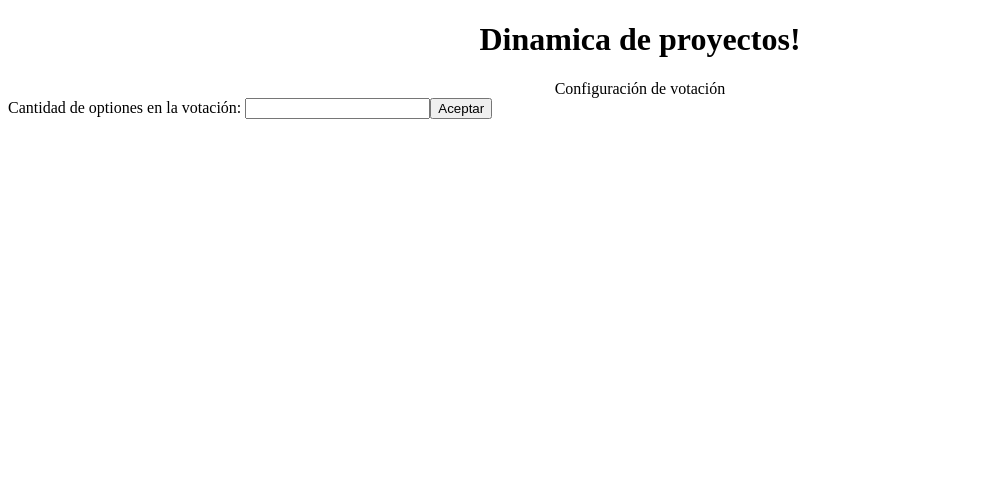
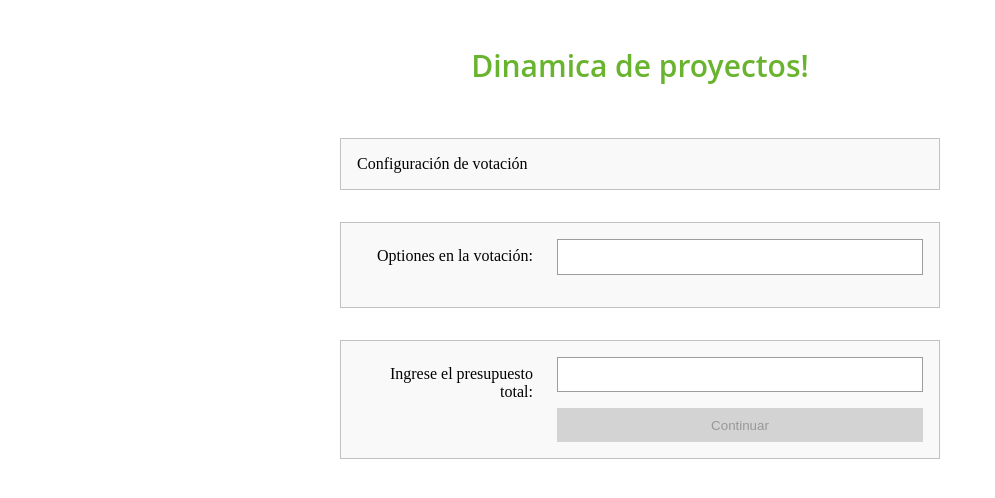
Before and after one commit to yorland28/Instant-Runoff-Voting-AngularHeroku, an Angular app: page /seting in a window 1280 px wide. Shown: the top 498 px of the page, without its empty margins (0-995 px from the left). Built offline with nearby package versions, Linux system fonts and the light colour scheme.

Commit message:
Se agregaron los ccs

```diff
--- a/src/app/app.component.css
+++ b/src/app/app.component.css
@@ -0,0 +1,7 @@
+.words h2{
+  font-family: 'Open Sans', sans-serif;
+  font-size: 30px;
+  padding: 20px 0;
+  font-weight: 600;
+  color: #69B42E;
+}
--- a/src/app/app.component.html
+++ b/src/app/app.component.html
@@ -1,7 +1,7 @@
 <!--The content below is only a placeholder and can be replaced.-->
-<div style="text-align:center">
-  <h1>
+<div style="text-align:center" class="words">
+  <h2>
     {{ title }}!
-  </h1>
+  </h2>
 </div>
 <router-outlet></router-outlet>
--- a/src/app/option-seting/option-seting.component.css
+++ b/src/app/option-seting/option-seting.component.css
@@ -0,0 +1,69 @@
+* {
+  box-sizing: border-box;
+}
+
+div {
+  padding: 1em;
+  background: #f9f9f9;
+  border: 1px solid #c1c1c1;
+  margin-top: 2rem;
+  max-width: 600px;
+  margin-left: auto;
+  margin-right: auto;
+  padding: 1em;
+}
+div input {
+  margin-bottom: 1rem;
+  background: #fff;
+  border: 1px solid #9c9c9c;
+}
+div button {
+  background: lightgrey;
+  padding: 0.7em;
+  border: 0;
+}
+
+div disabled button:hover{
+  background: #c1c1c1;
+}
+
+
+label {
+  text-align: right;
+  display: block;
+  padding: 0.5em 1.5em 0.5em 0;
+}
+
+input {
+  width: 100%;
+  padding: 0.7em;
+  margin-bottom: 0.5rem;
+}
+
+input:focus {
+  outline: 3px solid gold;
+}
+
+@media (min-width: 400px) {
+  div {
+    overflow: hidden;
+  }
+
+  label {
+    float: left;
+    width: 200px;
+  }
+
+  input {
+    float: left;
+    width: calc(100% - 200px);
+  }
+
+  button {
+    float: right;
+    width: calc(100% - 200px);
+  }
+  span.error {
+    color:red;
+  }
+}
--- a/src/app/option-seting/option-seting.component.html
+++ b/src/app/option-seting/option-seting.component.html
@@ -1,36 +1,26 @@
-<div style="text-align:center">
+<div>
   Configuración de votación
 </div>
 <div>
-  <label>Cantidad de optiones en la votación:
-    <input type="number" #optionsNumber />
-  </label>
-  <button (click)="setOptions(optionsNumber.value)">
-    Aceptar
-  </button>
+  <label>Optiones en la votación:</label>
+    <input type="number" #optionsNumber (change)="setOptions(optionsNumber.value)"/>
+  <span class="error"  *ngIf="optionsNumber.value < 1 && optionsNumber.value != ''">El valor debe ser mayor a cero (0)</span>
 </div>
 
-<div *ngIf="options && options.length > 1">
-  <div>
-    <p>Ingrese el presupuesto total:</p>
-    <input type="number" #totalbudget (change)="setTotalbudget(totalbudget.value)"/>
-      <span *ngIf="totalbudget.value < 1 && totalbudget.value!='' ">El valor debe ser mayor a cero (0)</span>
-  </div>
+<div>
+    <label>Ingrese el presupuesto total:</label>
+    <input [disabled]="!options && !options.length > 1" type="number" #totalbudget (change)="setTotalbudget(totalbudget.value)"/>
+      <span class="error" *ngIf="(totalbudget.value < 1 && totalbudget.value!='') || (totalbudget.value=='' && options.length > 1)">El valor debe ser mayor a cero (0)</span>
 
-  <div *ngIf="options && options.length > 1 && budget > 0">
-    <p>Ingrese el presupuesto por proyecto</p>
+    <p *ngIf="options && options.length > 1">Ingrese el presupuesto por proyecto</p>
     <div *ngFor="let option of options">
-      <div>
-        <label>{{option.id}}
-          <input type="number" #price (change)="setOptionsValue(option.id, price.value)"/>
-        </label>
-        <span *ngIf="price.value > budget ">El valor debe ser menor a {{budget}}</span>
-        <span *ngIf="price.value < 1 && price.value != ''">El valor debe ser mayor a cero (0)</span>
-      </div>
+      <label>{{option.id}}</label>
+          <input [disabled]="!options || !options.length > 1 || !budget > 0 " type="number" #price (change)="setOptionsValue(option.id, price.value)"/>
+        <span class="error" *ngIf="price.value > budget ">El valor debe ser menor a {{budget}}</span>
+        <span class="error" *ngIf="price.value < 1 && price.value != ''">El valor debe ser mayor a cero (0)</span>
     </div>
     <button routerLink="/voting" [disabled]="!showNext">
       Continuar
     </button>
-  </div>
 
 </div>
--- a/src/app/result/result.component.css
+++ b/src/app/result/result.component.css
@@ -0,0 +1,13 @@
+div.block{
+  padding: 1em;
+  background: #f9f9f9;
+  border: 1px solid #c1c1c1;
+  margin-top: 2rem;
+  max-width: 600px;
+  margin-left: auto;
+  margin-right: auto;
+  padding: 1em;
+}
+p.winner{
+  background: greenyellow;
+}
--- a/src/app/result/result.component.html
+++ b/src/app/result/result.component.html
@@ -1,3 +1,4 @@
+<div class="block">
   <p>
     Resultado
   </p>
@@ -13,7 +14,7 @@
       </div>
 
       <div *ngIf="round.theWinner && round.theWinner!=''">
-      <p>El ganador es la opción: {{round.theWinner.id}}  (${{round.theWinner.price}})</p>
+        <p class="winner">El ganador es la opción: {{round.theWinner.id}}  (${{round.theWinner.price}})</p>
 
         <div *ngIf="round.totalbudget && round.totalbudget != ''">
           <p>El presupuesto restante: $ {{round.totalbudget}}</p>
@@ -28,3 +29,4 @@
       Nueva Dinamica
     </a>
   </div>
+</div>
--- a/src/app/voting/voting.component.css
+++ b/src/app/voting/voting.component.css
@@ -0,0 +1,20 @@
+div.block{
+padding: 1em;
+background: #f9f9f9;
+border: 1px solid #c1c1c1;
+margin-top: 2rem;
+max-width: 600px;
+margin-left: auto;
+margin-right: auto;
+padding: 1em;
+}
+
+a{
+  cursor: pointer;
+  padding: 5px;
+}
+a:hover{
+  background-color:#69B42E;
+  padding: 5px;
+  color:white;
+}
--- a/src/app/voting/voting.component.html
+++ b/src/app/voting/voting.component.html
@@ -1,8 +1,8 @@
-<div>
+<div class="block">
   <p>Eliga su orden de opciones</p>
     <div *ngFor="let option of options; index as i">
         <a *ngIf="!option.selected" id="option.id" (click)="saveVote(option)">
-          {{option.id}} --> {{option.price}}</a>
+          {{option.id}} -->  ($ {{option.price}})</a>
     </div>
     <p>-----</p>
     <div *ngFor="let vote of votes">
```
Also changed, not shown: src/app/home/home.component.html (+1 -1 lines), src/assets/logoContinuum.svg (added). Lines whose indentation alone changed are shown as unchanged.
